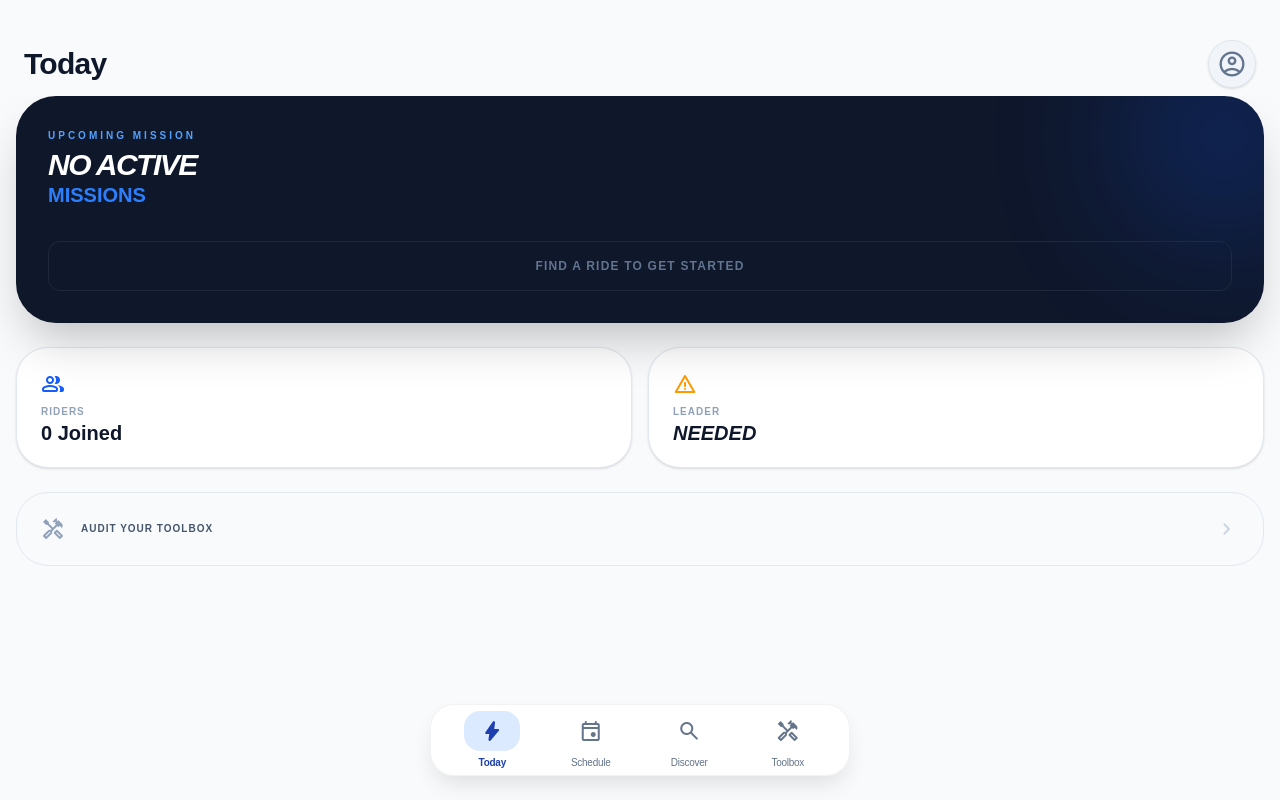
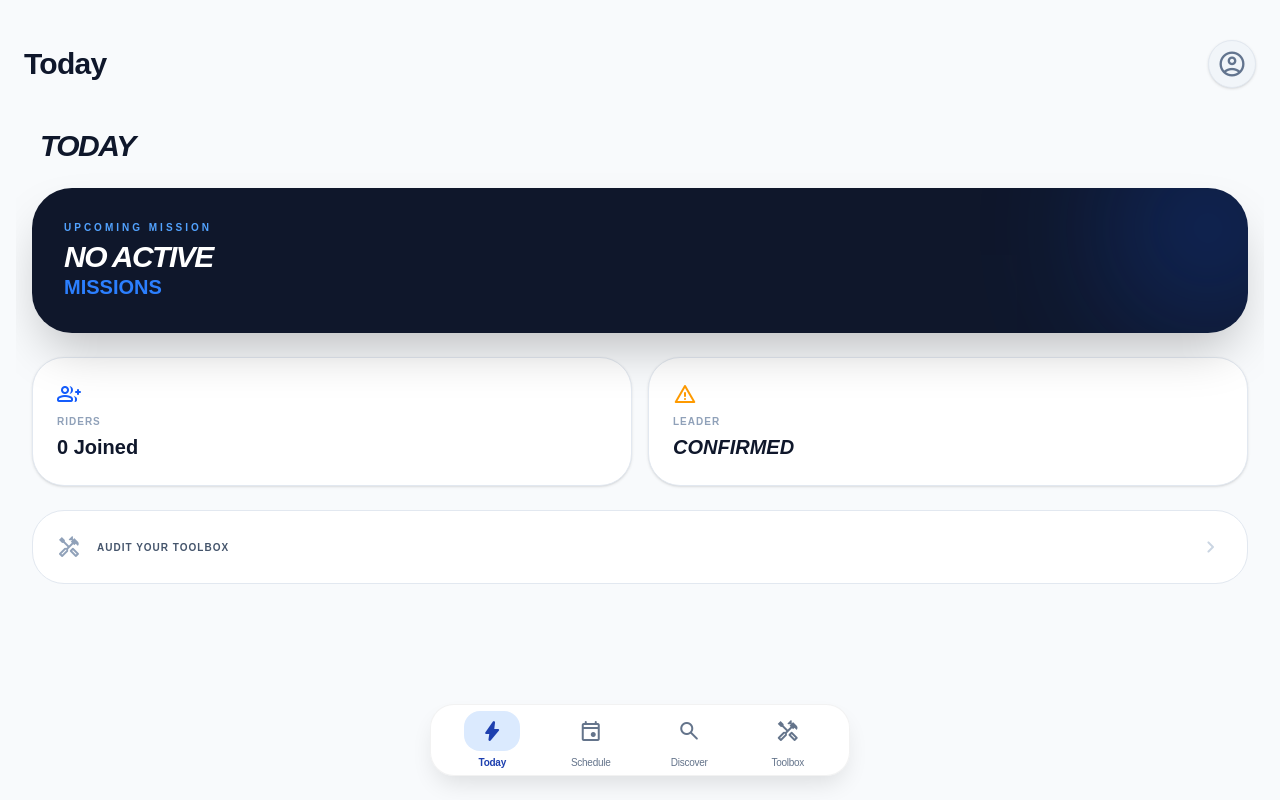
Before and after one commit to revoltlution/bikebuspal-app, a Next.js app: page /today in a window 1280 px wide. Built offline with nearby package versions, Linux system fonts and the light colour scheme; no server answers.

Commit message:
try for today and toolbox scrolling

```diff
--- a/app/today/page.tsx
+++ b/app/today/page.tsx
@@ -18,7 +18,7 @@ export default function TodayPage() {
       }
 
       try {
-        // Find the next event you've joined
+        // Query the NEXT event for this user
         const q = query(
           collection(db, "events"),
           where("riders", "array-contains", user.uid),
@@ -42,13 +42,19 @@ export default function TodayPage() {
     return () => unsub();
   }, []);
 
-  if (loading) return <div className="p-8 font-black italic uppercase text-slate-400 animate-pulse">Scanning Horizon...</div>;
+  if (loading) return <div className="p-8 font-black italic uppercase text-slate-400">Scanning...</div>;
 
-  // Determine if the event is actually "Today"
-  const isToday = event && new Date(event.dateTime.toDate()).toDateString() === new Date().toDateString();
+  // 1. IMPROVED DATE LOGIC
+  const eventDate = event?.dateTime?.toDate();
+  const isToday = eventDate && eventDate.toDateString() === new Date().toDateString();
 
   return (
-    <div className="flex flex-col gap-6 animate-in fade-in duration-700">
+    /* FIX: pb-32 and overflow-y-auto solve the mobile scrolling/nav overlap issue */
+    <div className="flex flex-col gap-6 p-4 pb-32 min-h-screen overflow-y-auto animate-in fade-in duration-700">
+
+      <header className="px-2 pt-4">
+        <h2 className="text-3xl font-black italic uppercase tracking-tighter text-slate-900">Today</h2>
+      </header>
 
       <section className="bg-slate-900 rounded-[2.5rem] p-8 text-white shadow-2xl relative overflow-hidden">
         <div className="absolute -right-10 -top-10 w-40 h-40 bg-blue-600 rounded-full blur-[80px] opacity-40 pointer-events-none" />
@@ -58,73 +64,61 @@ export default function TodayPage() {
             {isToday ? "Active Mission" : "Upcoming Mission"}
           </p>
 
+          {/* FIX: Better fallback for the Name/Missions header */}
           <h2 className="text-3xl font-black italic uppercase leading-[0.9] tracking-tighter">
-            {event?.routeName?.split(' - ')[0] || "No Active"} <br />
+            {event?.routeName ? event.routeName.split(' - ')[0] : "No Active"} <br />
             <span className="text-blue-500 text-xl tracking-normal not-italic font-bold">
-              {event?.routeName?.split(' - ')[1] || "Missions"}
+              {event?.routeName ? (event.routeName.split(' - ')[1] || "Ride") : "Missions"}
             </span>
           </h2>
 
-          {event ? (
+          {event && (
             <>
               <div className="flex items-center gap-6 mt-8">
                 <div className="flex flex-col">
-                  <span className="text-[10px] font-black text-slate-500 uppercase tracking-widest leading-none mb-1">
-                    {isToday ? "Meeting" : event.dateTime.toDate().toLocaleDateString([], { month: 'short', day: 'numeric' })}
-                  </span>
-                  <span className="text-xl font-black italic">
-                    {event.dateTime.toDate().toLocaleTimeString([], { hour: '2-digit', minute: '2-digit' })}
+                  <span className="text-[10px] font-black text-slate-500 uppercase tracking-widest leading-none mb-1">Meeting</span>
+                  <span className="text-xl font-black italic uppercase">
+                    {eventDate.toLocaleTimeString([], { hour: '2-digit', minute: '2-digit' })}
                   </span>
                 </div>
                 <div className="h-10 w-px bg-slate-800" />
-                <div className="flex flex-col min-w-0">
+                <div className="flex flex-col">
                   <span className="text-[10px] font-black text-slate-500 uppercase tracking-widest leading-none mb-1">Status</span>
-                  <span className="text-xl font-black italic uppercase text-blue-400">
-                    {isToday ? "Ready" : "Scheduled"}
-                  </span>
+                  <span className="text-xl font-black italic uppercase text-blue-400">Ready</span>
                 </div>
               </div>
 
+              {/* FIX: Dynamic URL uses the event's routeId and eventId */}
               <Link
                 href={`/map?mode=live&route=${event.routeId}&event=${event.id}`}
-                className={`mt-8 flex items-center justify-center gap-3 w-full py-5 rounded-2xl text-sm font-black uppercase tracking-[0.2em] shadow-lg transition-all active:scale-95 ${
-                  isToday ? "bg-blue-600 hover:bg-blue-500 text-white shadow-blue-900/40" : "bg-slate-800 text-slate-400"
-                }`}
+                className="mt-8 flex items-center justify-center gap-3 w-full bg-blue-600 hover:bg-blue-500 text-white py-5 rounded-2xl text-sm font-black uppercase tracking-[0.2em] shadow-lg transition-all active:scale-95"
               >
                 <span className="material-symbols-rounded animate-pulse">sensors</span>
-                {isToday ? "Go Live Now" : "View Route Details"}
+                Go Live Now
               </Link>
             </>
-          ) : (
-            <Link href="/discover" className="mt-8 block text-center text-xs font-black uppercase tracking-widest text-slate-500 border border-slate-800 p-4 rounded-xl">
-              Find a ride to get started
-            </Link>
           )}
         </div>
       </section>
 
-      {/* RIDER STATS - Dynamically showing event data */}
+      {/* RIDER & LEADER STATS */}
       <div className="grid grid-cols-2 gap-4">
         <div className="bg-white p-6 rounded-[2rem] border border-slate-200 shadow-sm">
-          <span className="material-symbols-rounded text-blue-600 mb-2">group</span>
+          <span className="material-symbols-rounded text-blue-600 mb-2">group_add</span>
           <p className="text-[10px] font-black uppercase tracking-widest text-slate-400">Riders</p>
-          <p className="text-xl font-black text-slate-900 leading-none mt-1">
-            {event?.riders?.length || 0} Joined
-          </p>
+          <p className="text-xl font-black text-slate-900 mt-1">{event?.riders?.length || 0} Joined</p>
         </div>
         <div className="bg-white p-6 rounded-[2rem] border border-slate-200 shadow-sm">
           <span className="material-symbols-rounded text-amber-500 mb-2">warning</span>
           <p className="text-[10px] font-black uppercase tracking-widest text-slate-400">Leader</p>
-          <p className="text-xl font-black text-slate-900 leading-none mt-1 uppercase italic">
-            {event?.leaderId ? "Confirmed" : "Needed"}
-          </p>
+          <p className="text-xl font-black text-slate-900 mt-1 uppercase italic">Confirmed</p>
         </div>
       </div>
 
-      <Link href="/toolbox" className="flex items-center justify-between p-6 bg-slate-50 rounded-[2rem] border border-slate-200 group active:scale-95 transition-all">
+      <Link href="/toolbox" className="flex items-center justify-between p-6 bg-white rounded-[2rem] border border-slate-200 group active:scale-95 transition-all">
         <div className="flex items-center gap-4">
-          <span className="material-symbols-rounded text-slate-400 group-hover:text-blue-600 transition-colors">handyman</span>
-          <span className="text-[10px] font-black uppercase tracking-widest text-slate-600 leading-none">Audit your toolbox</span>
+          <span className="material-symbols-rounded text-slate-400 group-hover:text-blue-600">handyman</span>
+          <span className="text-[10px] font-black uppercase tracking-widest text-slate-600">Audit your toolbox</span>
         </div>
         <span className="material-symbols-rounded text-slate-300">chevron_right</span>
       </Link>
--- a/app/toolbox/page.tsx
+++ b/app/toolbox/page.tsx
@@ -3,11 +3,23 @@
 import Link from "next/link";
 import { auth } from "@/src/lib/firebase/client";
 
+
 export default function ToolboxPage() {
   return (
-    <div className="flex flex-col gap-8 animate-in fade-in duration-500 pb-20">
+    /* min-h-screen ensures the background fills the page */
+    /* pb-32 (8rem) creates a 'buffer' so content clears the nav bar */
+    /* overflow-y-auto ensures the browser lets you swipe up/down */
+    <div className="min-h-screen pb-32 overflow-y-auto px-4 animate-in fade-in duration-700">
 
-      {/* SECTION: BUILD */}
+      <header className="pt-8 mb-8 px-2">
+        <h2 className="text-4xl font-black italic uppercase tracking-tighter text-slate-900">
+          My <br/>Toolbox
+        </h2>
+      </header>
+
+      <div className="flex flex-col gap-4">
+        {/* Your Event Creator, Profile, etc. */}
+        {/* SECTION: BUILD */}
       <section>
         <div className="flex items-center gap-2 px-2 mb-4">
           <span className="material-symbols-rounded text-blue-600 !text-lg">construct</span>
@@ -91,6 +103,8 @@ export default function ToolboxPage() {
           </button>
         </div>
       </section>
+      </div>
+
     </div>
   );
 }
```
